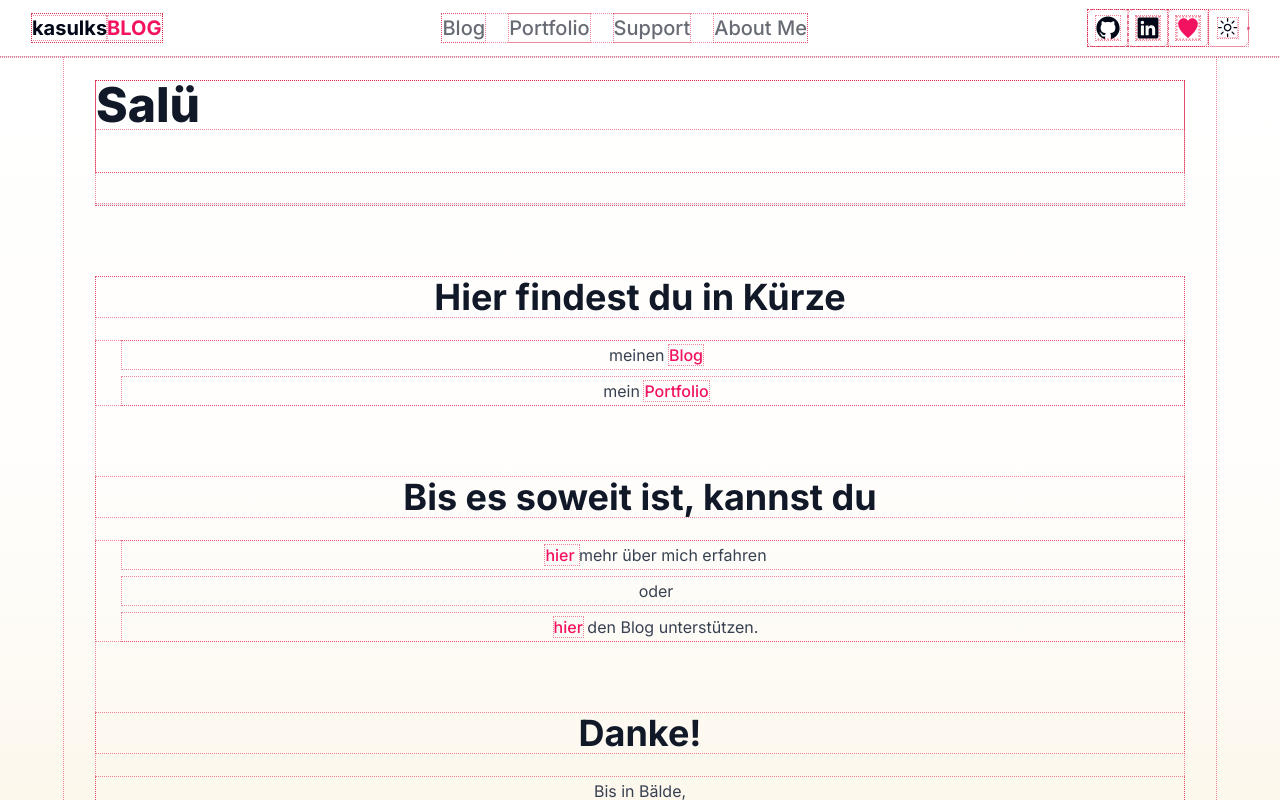
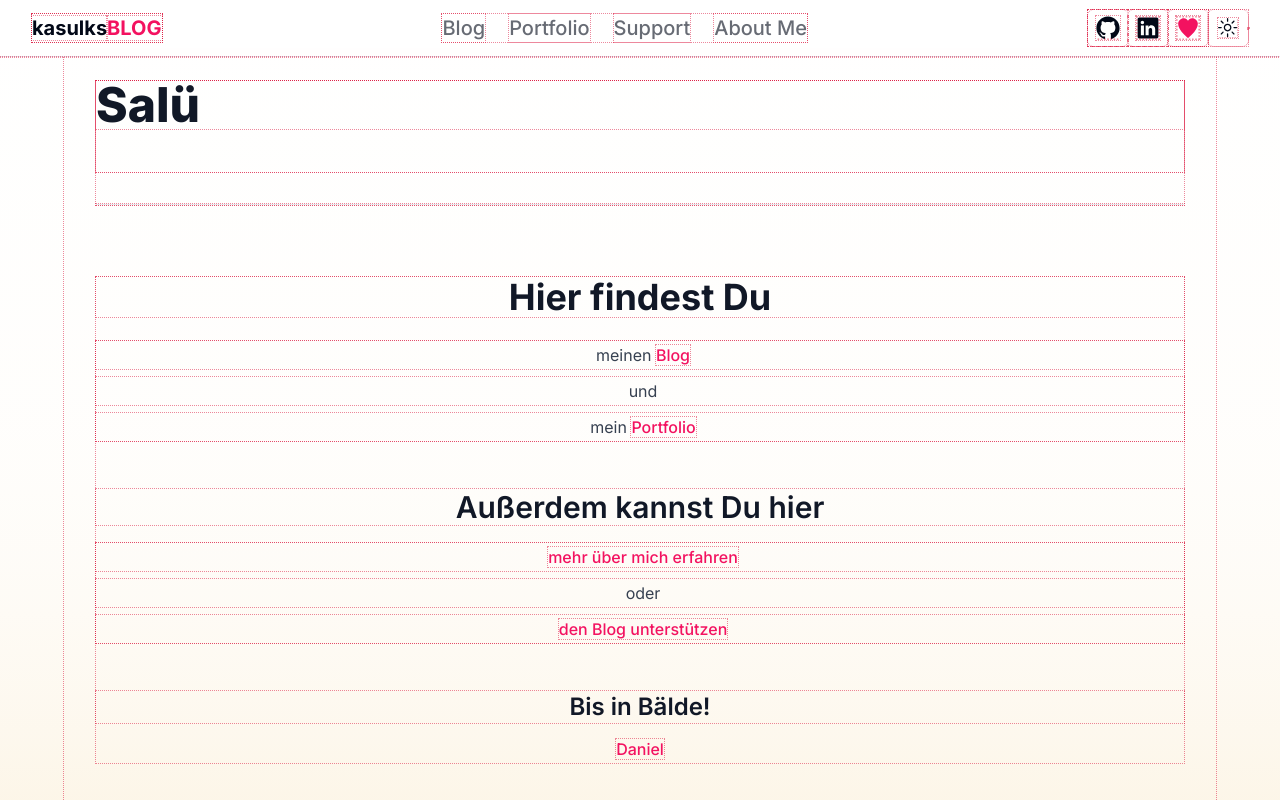
Before and after one commit to kasulk/blog, a Next.js app: page / in a window 1280 px wide. Shown: the top 800 px of the page. Built offline with nearby package versions, Linux system fonts and the light colour scheme.

Commit message:
update home page

```diff
--- a/src/app/page.tsx
+++ b/src/app/page.tsx
@@ -1,5 +1,5 @@
 import { Link } from "@/components/Links";
-import { H2 } from "@/components/Headings";
+import { H2, H3, H4 } from "@/components/Headings";
 import { PageHeader } from "@/components";
 
 export default function Home() {
@@ -7,33 +7,31 @@ export default function Home() {
     <>
       <PageHeader>Salü</PageHeader>
 
-      <div className="text-center">
-        <H2>Hier findest du in Kürze</H2>
-        <ul className="list-none">
+      <div className="mb-8 text-center">
+        <H2>Hier findest Du</H2>
+        <ul className="list-none p-0">
           <li>
             meinen <Link href="/blog">Blog</Link>{" "}
           </li>
+          <li>und</li>
           <li>
             mein <Link href="/portfolio">Portfolio</Link>{" "}
           </li>
         </ul>
 
-        <H2>Bis es soweit ist, kannst du</H2>
-        <ul className="list-none">
+        <H3>Außerdem kannst Du hier</H3>
+        <ul className="list-none p-0">
           <li>
-            <Link href="/aboutme">hier </Link> mehr über mich erfahren
+            <Link href="/aboutme">mehr über mich erfahren</Link>
           </li>
           <li>oder</li>
           <li>
-            <Link href="/support">hier</Link> den Blog unterstützen.
+            <Link href="/support">den Blog unterstützen</Link>
           </li>
         </ul>
 
-        <H2>Danke!</H2>
-        <p>
-          Bis in Bälde, <br />
-          Daniel
-        </p>
+        <H4 className="mt-12">Bis in Bälde!</H4>
+        <Link href="/aboutme">Daniel</Link>
       </div>
     </>
   );
```
